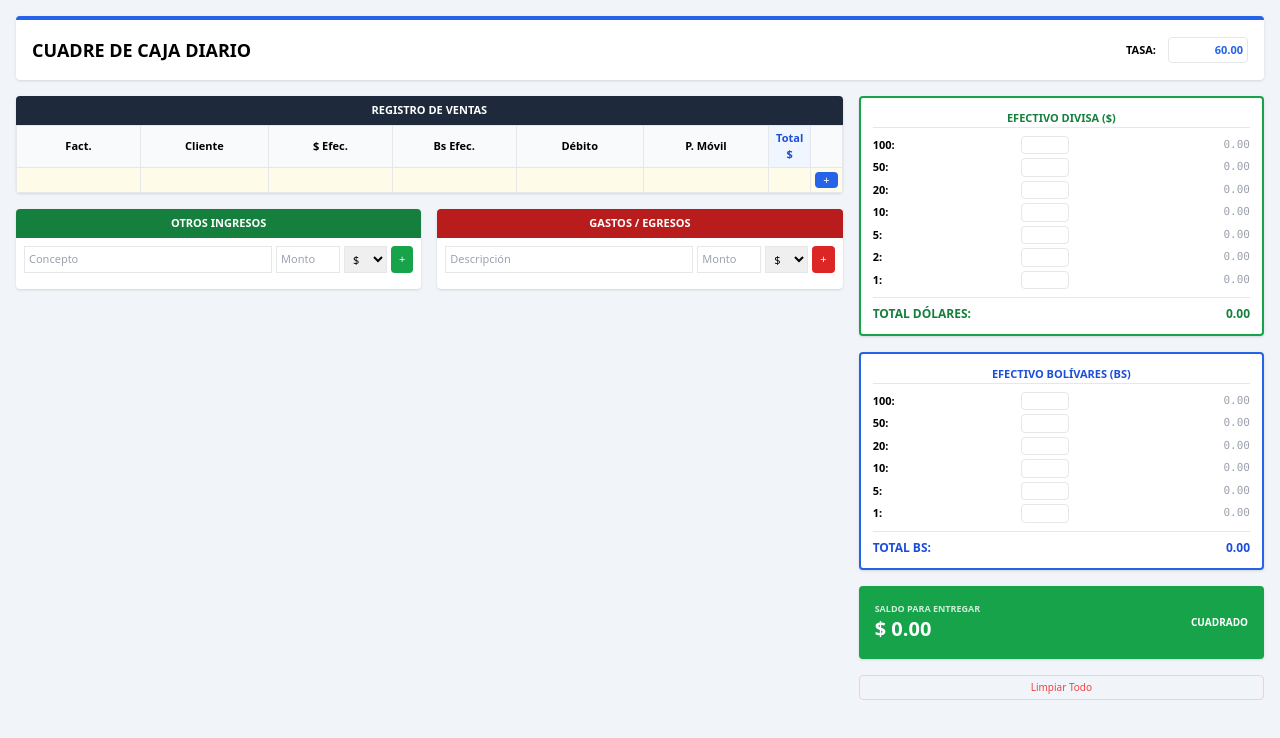
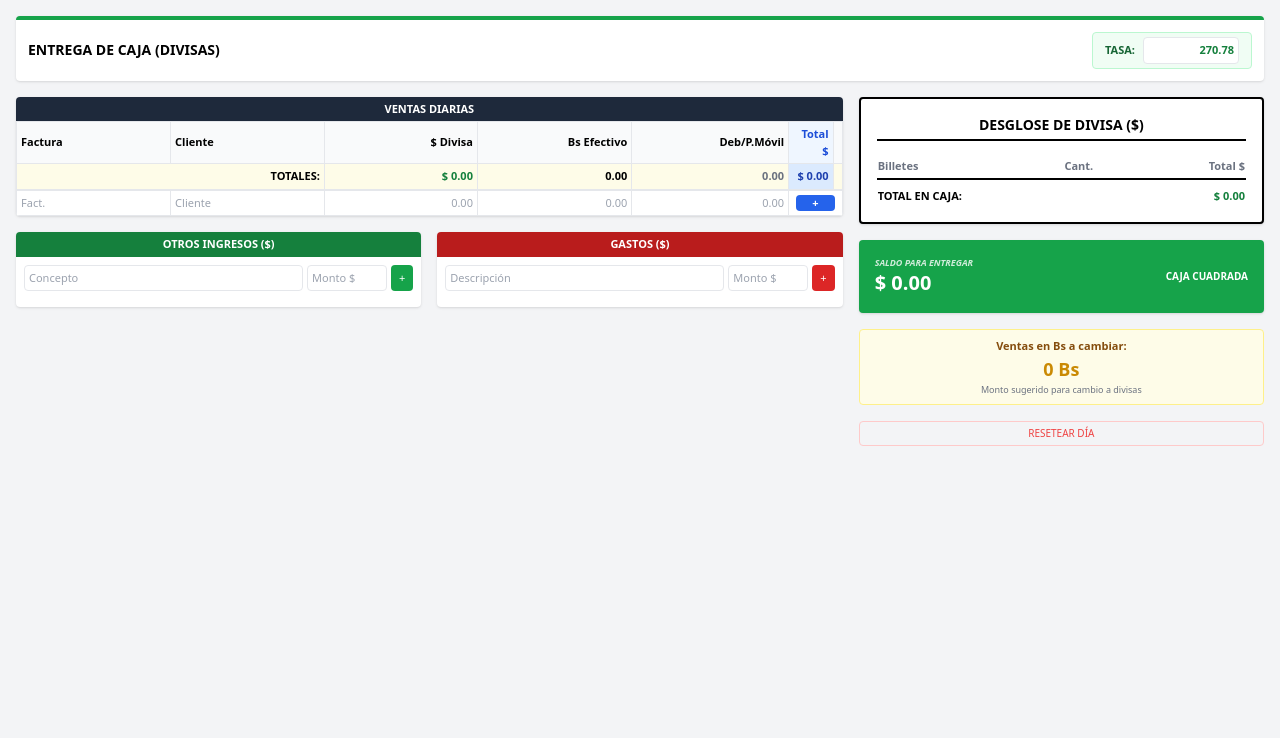
Before and after one commit to motorepuestojesus-eng/cuadre-caja, a plain HTML site: page index.html in a window 1280 px wide. Drawn offline with nearby package versions, Linux system fonts and the light colour scheme.

Commit message:
Refactor index.html for clarity and updates

```diff
--- a/index.html
+++ b/index.html
@@ -3,21 +3,21 @@
 <head>
     <meta charset="UTF-8">
     <meta name="viewport" content="width=device-width, initial-scale=1.0">
-    <title>Cuadre Integral - Moto Repuestos Jesús</title>
+    <title>Cuadre de Caja Divisa - Moto Repuestos Jesús</title>
     <script src="https://cdn.tailwindcss.com"></script>
     <style>
         input::-webkit-outer-spin-button, input::-webkit-inner-spin-button { -webkit-appearance: none; margin: 0; }
-        .tab-header { background: #1e293b; color: white; padding: 6px; font-weight: bold; text-align: center; text-transform: uppercase; }
+        .section-header { background: #1e293b; color: white; padding: 4px; font-weight: bold; text-align: center; text-transform: uppercase; font-size: 11px; }
     </style>
 </head>
-<body class="bg-slate-100 p-2 md:p-4 text-[11px]">
+<body class="bg-gray-100 p-2 md:p-4 text-[11px] font-sans">
     <div class="max-w-7xl mx-auto space-y-4">
 
-        <div class="bg-white p-4 rounded shadow flex flex-wrap justify-between items-center border-t-4 border-blue-600">
-            <h1 class="text-lg font-black">CUADRE DE CAJA DIARIO</h1>
-            <div class="flex items-center gap-3">
-                <span class="font-bold">TASA:</span>
-                <input type="number" id="tasa" value="60.00" oninput="renderTodo()" class="w-20 text-right font-bold border rounded p-1 text-blue-600">
+        <div class="bg-white p-3 rounded shadow flex justify-between items-center border-t-4 border-green-600">
+            <h1 class="text-sm font-black">ENTREGA DE CAJA (DIVISAS)</h1>
+            <div class="flex items-center gap-2 bg-green-50 p-1 px-3 rounded border border-green-200">
+                <span class="font-bold text-green-800">TASA:</span>
+                <input type="number" id="tasa" value="270.78" oninput="render()" class="w-24 text-right font-bold border rounded p-1 text-green-700 bg-white">
             </div>
         </div>
 
@@ -25,57 +25,60 @@
 
             <div class="lg:col-span-8 space-y-4">
                 <div class="bg-white rounded shadow overflow-hidden">
-                    <div class="tab-header">Registro de Ventas</div>
+                    <div class="section-header">Ventas Diarias</div>
                     <table class="w-full border-collapse">
                         <thead>
-                            <tr class="bg-gray-50">
-                                <th class="border p-1">Fact.</th>
-                                <th class="border p-1">Cliente</th>
-                                <th class="border p-1">$ Efec.</th>
-                                <th class="border p-1">Bs Efec.</th>
-                                <th class="border p-1">Débito</th>
-                                <th class="border p-1">P. Móvil</th>
-                                <th class="border p-1 bg-blue-50 text-blue-700">Total $</th>
-                                <th class="border p-1"></th>
+                            <tr class="bg-gray-50 border-b">
+                                <th class="p-1 border text-left">Factura</th>
+                                <th class="p-1 border text-left">Cliente</th>
+                                <th class="p-1 border text-right">$ Divisa</th>
+                                <th class="p-1 border text-right">Bs Efectivo</th>
+                                <th class="p-1 border text-right">Deb/P.Móvil</th>
+                                <th class="p-1 border text-right bg-blue-50 text-blue-700">Total $</th>
+                                <th class="p-1 border"></th>
                             </tr>
                         </thead>
                         <tbody id="listaVentas"></tbody>
-                        <tr class="bg-yellow-50">
-                            <td class="border p-1"><input type="text" id="vFac" class="w-full bg-transparent"></td>
-                            <td class="border p-1"><input type="text" id="vCli" class="w-full bg-transparent"></td>
-                            <td class="border p-1"><input type="number" id="vDol" class="w-full bg-transparent text-right"></td>
-                            <td class="border p-1"><input type="number" id="vBsE" class="w-full bg-transparent text-right"></td>
-                            <td class="border p-1"><input type="number" id="vDeb" class="w-full bg-transparent text-right"></td>
-                            <td class="border p-1"><input type="number" id="vPag" class="w-full bg-transparent text-right"></td>
-                            <td class="border p-1"></td>
-                            <td class="border p-1 text-center"><button onclick="agregarVenta()" class="bg-blue-600 text-white px-2 rounded">+</button></td>
+                        <tr class="bg-yellow-50 font-bold">
+                            <td colspan="2" class="p-1 border text-right uppercase">Totales:</td>
+                            <td id="sumDol" class="p-1 border text-right text-green-700">$ 0.00</td>
+                            <td id="sumBs" class="p-1 border text-right">0.00</td>
+                            <td id="sumElec" class="p-1 border text-right text-gray-500">0.00</td>
+                            <td id="sumTotalUsd" class="p-1 border text-right bg-blue-100 text-blue-800">$ 0.00</td>
+                            <td class="border"></td>
+                        </tr>
+                        <tr class="bg-white border-t-2">
+                            <td class="p-1 border"><input type="text" id="vFac" placeholder="Fact." class="w-full"></td>
+                            <td class="p-1 border"><input type="text" id="vCli" placeholder="Cliente" class="w-full"></td>
+                            <td class="p-1 border"><input type="number" id="vDol" placeholder="0.00" class="w-full text-right"></td>
+                            <td class="p-1 border"><input type="number" id="vBs" placeholder="0.00" class="w-full text-right"></td>
+                            <td class="p-1 border"><input type="number" id="vElec" placeholder="0.00" class="w-full text-right"></td>
+                            <td colspan="2" class="p-1 border text-center"><button onclick="addVenta()" class="bg-blue-600 text-white px-4 rounded font-bold">+</button></td>
                         </tr>
                     </table>
                 </div>
 
                 <div class="grid grid-cols-1 md:grid-cols-2 gap-4">
                     <div class="bg-white rounded shadow overflow-hidden">
-                        <div class="tab-header bg-green-700">Otros Ingresos</div>
+                        <div class="section-header bg-green-700">Otros Ingresos ($)</div>
                         <div class="p-2 space-y-2">
                             <div class="flex gap-1">
-                                <input type="text" id="iDesc" placeholder="Concepto" class="border p-1 flex-1">
-                                <input type="number" id="iMont" placeholder="Monto" class="border p-1 w-16">
-                                <select id="iTipo" class="border p-1"><option value="USD">$</option><option value="BS">Bs</option></select>
-                                <button onclick="agregarMov('ingresos')" class="bg-green-600 text-white px-2 rounded">+</button>
+                                <input type="text" id="iDesc" placeholder="Concepto" class="border p-1 w-full rounded">
+                                <input type="number" id="iMont" placeholder="Monto $" class="border p-1 w-20 rounded">
+                                <button onclick="addMov('ingresos')" class="bg-green-600 text-white px-2 rounded">+</button>
                             </div>
-                            <div id="listaIngresos" class="divide-y"></div>
+                            <div id="contIngresos" class="divide-y"></div>
                         </div>
                     </div>
                     <div class="bg-white rounded shadow overflow-hidden">
-                        <div class="tab-header bg-red-700">Gastos / Egresos</div>
+                        <div class="section-header bg-red-700">Gastos ($)</div>
                         <div class="p-2 space-y-2">
                             <div class="flex gap-1">
-                                <input type="text" id="gDesc" placeholder="Descripción" class="border p-1 flex-1">
-                                <input type="number" id="gMont" placeholder="Monto" class="border p-1 w-16">
-                                <select id="gTipo" class="border p-1"><option value="USD">$</option><option value="BS">Bs</option></select>
-                                <button onclick="agregarMov('gastos')" class="bg-red-600 text-white px-2 rounded">+</button>
+                                <input type="text" id="gDesc" placeholder="Descripción" class="border p-1 w-full rounded">
+                                <input type="number" id="gMont" placeholder="Monto $" class="border p-1 w-20 rounded">
+                                <button onclick="addMov('gastos')" class="bg-red-600 text-white px-2 rounded">+</button>
                             </div>
-                            <div id="listaGastos" class="divide-y"></div>
+                            <div id="contGastos" class="divide-y"></div>
                         </div>
                     </div>
                 </div>
@@ -83,130 +86,136 @@
 
             <div class="lg:col-span-4 space-y-4">
 
-                <div class="bg-white p-3 rounded shadow border-2 border-green-600">
-                    <h2 class="font-bold text-center border-b mb-2 text-green-700">EFECTIVO DIVISA ($)</h2>
-                    <div id="contUsd" class="space-y-1"></div>
-                    <div class="mt-2 pt-2 border-t flex justify-between font-bold text-green-700 text-xs">
-                        <span>TOTAL DÓLARES:</span>
-                        <span id="resUsdEfectivo">0.00</span>
+                <div class="bg-white p-4 rounded shadow border-2 border-black">
+                    <h2 class="text-center font-black text-sm mb-4 border-b-2 border-black pb-1">DESGLOSE DE DIVISA ($)</h2>
+                    <table class="w-full">
+                        <thead>
+                            <tr class="text-left text-gray-500 border-b">
+                                <th class="pb-1">Billetes</th>
+                                <th class="pb-1 text-center">Cant.</th>
+                                <th class="pb-1 text-right">Total $</th>
+                            </tr>
+                        </thead>
+                        <tbody id="billetesDivisa">
+                            </tbody>
+                        <tfoot>
+                            <tr class="border-t-2 border-black font-black">
+                                <td colspan="2" class="pt-2">TOTAL EN CAJA:</td>
+                                <td id="totalEfectivoUsd" class="pt-2 text-right text-green-700">$ 0.00</td>
+                            </tr>
+                        </tfoot>
+                    </table>
+                </div>
+
+                <div id="boxStatus" class="p-4 rounded shadow text-white">
+                    <div class="flex justify-between items-center">
+                        <div>
+                            <p class="text-[9px] uppercase font-bold opacity-80 italic">Saldo para entregar</p>
+                            <p id="finalSaldo" class="text-xl font-black">$ 0.00</p>
+                        </div>
+                        <div id="statusLabel" class="text-right font-black text-[10px] uppercase"></div>
                     </div>
                 </div>
 
-                <div class="bg-white p-3 rounded shadow border-2 border-blue-600">
-                    <h2 class="font-bold text-center border-b mb-2 text-blue-700">EFECTIVO BOLÍVARES (BS)</h2>
-                    <div id="contBs" class="space-y-1"></div>
-                    <div class="mt-2 pt-2 border-t flex justify-between font-bold text-blue-700 text-xs">
-                        <span>TOTAL BS:</span>
-                        <span id="resBsEfectivo">0.00</span>
-                    </div>
+                <div class="bg-yellow-50 p-2 border border-yellow-200 rounded text-center">
+                    <p class="font-bold text-yellow-800">Ventas en Bs a cambiar:</p>
+                    <p id="bsACambiar" class="text-lg font-black text-yellow-600">0.00 Bs</p>
+                    <p class="text-[9px] text-gray-500">Monto sugerido para cambio a divisas</p>
                 </div>
 
-                <div id="cardBalance" class="p-4 rounded shadow text-white">
-                    <div class="flex justify-between items-center">
-                        <div>
-                            <p class="text-[9px] uppercase font-bold opacity-80">Saldo para entregar</p>
-                            <p id="saldoFinal" class="text-xl font-black">$ 0.00</p>
-                        </div>
-                        <div id="statusTexto" class="text-right font-bold text-[10px]"></div>
-                    </div>
-                </div>
+                <button onclick="clearAll()" class="w-full py-1 text-red-500 text-[10px] uppercase border border-red-200 rounded hover:bg-red-50">Resetear Día</button>
+            </div>
 
-                <button onclick="reset()" class="w-full py-1 text-red-500 text-[10px] border border-red-200 rounded">Limpiar Todo</button>
-            </div>
         </div>
     </div>
 
     <script>
-        let db = JSON.parse(localStorage.getItem('moto_v4')) || { ventas: [], ingresos: [], gastos: [], bBs: {}, bUsd: {} };
-        const denBs = [100, 50, 20, 10, 5, 1];
-        const denUsd = [100, 50, 20, 10, 5, 2, 1];
+        let db = JSON.parse(localStorage.getItem('moto_divisa_v1')) || { ventas:[], ingresos:[], gastos:[], bUsd:{} };
+        const dUsd = [100, 50, 20, 10, 5, 2, 1];
 
-        function agregarVenta() {
-            const v = { f: document.getElementById('vFac').value, c: document.getElementById('vCli').value, d: parseFloat(document.getElementById('vDol').value)||0, be: parseFloat(document.getElementById('vBsE').value)||0, db: parseFloat(document.getElementById('vDeb').value)||0, pm: parseFloat(document.getElementById('vPag').value)||0 };
+        function addVenta() {
+            const v = { f:document.getElementById('vFac').value, c:document.getElementById('vCli').value, d:parseFloat(document.getElementById('vDol').value)||0, b:parseFloat(document.getElementById('vBs').value)||0, e:parseFloat(document.getElementById('vElec').value)||0 };
             if(!v.f) return;
             db.ventas.push(v);
-            guardar();
-            ['vFac','vCli','vDol','vBsE','vDeb','vPag'].forEach(id => document.getElementById(id).value = "");
+            save();
+            ['vFac','vCli','vDol','vBs','vElec'].forEach(i => document.getElementById(i).value = "");
         }
 
-        function agregarMov(tipo) {
-            const d = document.getElementById(tipo === 'ingresos' ? 'iDesc' : 'gDesc').value;
-            const m = parseFloat(document.getElementById(tipo === 'ingresos' ? 'iMont' : 'gMont').value);
-            const t = document.getElementById(tipo === 'ingresos' ? 'iTipo' : 'gTipo').value;
+        function addMov(tipo) {
+            const pre = tipo[0];
+            const d = document.getElementById(`${pre}Desc`).value, m = parseFloat(document.getElementById(`${pre}Mont`).value);
             if(!d || !m) return;
-            db[tipo].push({ d, m, t });
-            guardar();
-            document.getElementById(tipo === 'ingresos' ? 'iDesc' : 'gDesc').value = "";
-            document.getElementById(tipo === 'ingresos' ? 'iMont' : 'gMont').value = "";
+            db[tipo].push({ d, m });
+            save();
+            document.getElementById(`${pre}Desc`).value = ""; document.getElementById(`${pre}Mont`).value = "";
         }
 
-        function guardar() { localStorage.setItem('moto_v4', JSON.stringify(db)); renderTodo(); }
+        function save() { localStorage.setItem('moto_divisa_v1', JSON.stringify(db)); render(); }
 
-        function renderTodo() {
-            const tasa = parseFloat(document.getElementById('tasa').value) || 1;
+        function render() {
+            const t = parseFloat(document.getElementById('tasa').value) || 1;
 
             // Ventas
-            let tVentasUsd = 0;
-            const listaV = document.getElementById('listaVentas');
-            listaV.innerHTML = "";
+            let sumD = 0, sumB = 0, sumE = 0, sumTotalUSD = 0;
+            const lv = document.getElementById('listaVentas'); lv.innerHTML = "";
             db.ventas.forEach((v, i) => {
-                const totalF = v.d + ((v.be + v.db + v.pm) / tasa);
-                tVentasUsd += totalF;
-                listaV.innerHTML += `<tr class="border-b"><td class="p-1 border text-center">${v.f}</td><td class="p-1 border">${v.c}</td><td class="p-1 border text-right font-bold text-green-700">$${v.d}</td><td class="p-1 border text-right">${v.be}</td><td class="p-1 border text-right">${v.db}</td><td class="p-1 border text-right">${v.pm}</td><td class="p-1 border text-right font-bold bg-blue-50">$${totalF.toFixed(2)}</td><td class="p-1 border text-center"><button onclick="borrar('ventas',${i})" class="text-red-400">×</button></td></tr>`;
+                const totalF = v.d + ((v.b + v.e) / t);
+                sumD += v.d; sumB += v.b; sumE += v.e; sumTotalUSD += totalF;
+                lv.innerHTML += `<tr class="border-b"><td class="p-1 border">${v.f}</td><td class="p-1 border">${v.c}</td><td class="p-1 border text-right font-bold text-green-700">$${v.d.toFixed(2)}</td><td class="p-1 border text-right">${v.b.toFixed(2)}</td><td class="p-1 border text-right text-gray-400">${v.e.toFixed(2)}</td><td class="p-1 border text-right font-bold bg-blue-50">$${totalF.toFixed(2)}</td><td class="p-1 border text-center"><button onclick="borrar('ventas',${i})" class="text-red-300">×</button></td></tr>`;
             });
 
-            // Ingresos/Gastos
-            let tIngUsd = 0, tGasUsd = 0;
-            ['ingresos', 'gastos'].forEach(tipo => {
-                const cont = document.getElementById(tipo === 'ingresos' ? 'listaIngresos' : 'listaGastos');
-                cont.innerHTML = "";
+            document.getElementById('sumDol').innerText = `$ ${sumD.toFixed(2)}`;
+            document.getElementById('sumBs').innerText = sumB.toFixed(2);
+            document.getElementById('sumElec').innerText = sumE.toFixed(2);
+            document.getElementById('sumTotalUsd').innerText = `$ ${sumTotalUSD.toFixed(2)}`;
+            document.getElementById('bsACambiar').innerText = sumB.toLocaleString('es-VE') + " Bs";
+
+            // Movimientos
+            let tI = 0, tG = 0;
+            [['ingresos','contIngresos'],['gastos','contGastos']].forEach(([tipo, id]) => {
+                const cont = document.getElementById(id); cont.innerHTML = "";
                 db[tipo].forEach((m, i) => {
-                    const equiv = m.t === 'BS' ? m.m / tasa : m.m;
-                    tipo === 'ingresos' ? tIngUsd += equiv : tGasUsd += equiv;
-                    cont.innerHTML += `<div class="flex justify-between py-1"><span>${m.d}</span><span class="font-bold">${m.t==='USD'?'$':'Bs '}${m.m} <button onclick="borrar('${tipo}',${i})" class="text-red-300 ml-1">×</button></span></div>`;
+                    tipo === 'ingresos' ? tI += m.m : tG += m.m;
+                    cont.innerHTML += `<div class="flex justify-between p-1"><span>${m.d}</span><span class="font-bold">$ ${m.m.toFixed(2)} <button onclick="borrar('${tipo}',${i})" class="text-red-300 ml-1">×</button></span></div>`;
                 });
             });
 
-            // Render Billetes
-            renderBilletes('contBs', denBs, 'bBs', 'subBs');
-            renderBilletes('contUsd', denUsd, 'bUsd', 'subUsd');
+            // Billetes Divisa
+            const bCont = document.getElementById('billetesDivisa');
+            if(bCont.innerHTML === "") {
+                dUsd.forEach(val => {
+                    bCont.innerHTML += `<tr>
+                        <td class="py-1 font-bold">${val} $</td>
+                        <td class="py-1 text-center"><input type="number" class="w-12 border rounded text-center" oninput="actB(${val},this.value)" value="${db.bUsd[val]||''}"></td>
+                        <td class="py-1 text-right font-mono sub-usd" id="sub-${val}">${((db.bUsd[val]||0)*val).toFixed(2)}</td>
+                    </tr>`;
+                });
+            }
 
-            // Totales Efectivo
-            let totalBs = 0; document.querySelectorAll('.subBs').forEach(s => totalBs += parseFloat(s.innerText));
-            let totalUsd = 0; document.querySelectorAll('.subUsd').forEach(s => totalUsd += parseFloat(s.innerText));
+            let totalEfeUsd = 0;
+            document.querySelectorAll('.sub-usd').forEach(s => totalEfeUsd += parseFloat(s.innerText));
+            document.getElementById('totalEfectivoUsd').innerText = `$ ${totalEfeUsd.toFixed(2)}`;
 
-            const totalCajaGlobal = totalUsd + (totalBs / tasa);
-            const saldoEsperado = tVentasUsd + tIngUsd - tGasUsd;
-            const diff = totalCajaGlobal - saldoEsperado;
+            // Cuadre
+            const saldoEsperado = sumD + tI - tG; // Lo que entró en $ efectivo + otros ingresos - gastos en $
+            const diff = totalEfeUsd - saldoEsperado;
+            document.getElementById('finalSaldo').innerText = `$ ${saldoEsperado.toFixed(2)}`;
 
-            document.getElementById('resBsEfectivo').innerText = totalBs.toFixed(2);
-            document.getElementById('resUsdEfectivo').innerText = totalUsd.toFixed(2);
-            document.getElementById('saldoFinal').innerText = `$ ${saldoEsperado.toFixed(2)}`;
-
-            const card = document.getElementById('cardBalance');
-            if (Math.abs(diff) < 0.05) { card.className = "p-4 rounded shadow text-white bg-green-600"; document.getElementById('statusTexto').innerText = "CUADRADO"; }
-            else if (diff > 0) { card.className = "p-4 rounded shadow text-white bg-blue-600"; document.getElementById('statusTexto').innerText = "SOBRANTE: $" + diff.toFixed(2); }
-            else { card.className = "p-4 rounded shadow text-white bg-red-600"; document.getElementById('statusTexto').innerText = "FALTANTE: $" + Math.abs(diff).toFixed(2); }
+            const box = document.getElementById('boxStatus');
+            if (Math.abs(diff) < 0.05) { box.className = "p-4 rounded shadow text-white bg-green-600"; document.getElementById('statusLabel').innerText = "Caja Cuadrada"; }
+            else if (diff > 0) { box.className = "p-4 rounded shadow text-white bg-blue-600"; document.getElementById('statusLabel').innerText = "Sobrante: $" + diff.toFixed(2); }
+            else { box.className = "p-4 rounded shadow text-white bg-red-600"; document.getElementById('statusLabel').innerText = "Faltante: $" + Math.abs(diff).toFixed(2); }
         }
 
-        function renderBilletes(idCont, dens, dbKey, subClass) {
-            const cont = document.getElementById(idCont);
-            if(cont.innerHTML === "") {
-                dens.forEach(d => {
-                    cont.innerHTML += `<div class="flex items-center justify-between gap-2">
-                        <span class="w-8 font-bold">${d}:</span>
-                        <input type="number" class="w-12 border rounded text-center" oninput="actB('${dbKey}',${d},this.value)" value="${db[dbKey][d]||''}">
-                        <span class="${subClass} w-16 text-right font-mono text-gray-400">${((db[dbKey][d]||0)*d).toFixed(2)}</span>
-                    </div>`;
-                });
-            }
+        function actB(d, v) { db.bUsd[d] = v;
+            const sub = (parseFloat(v)||0) * d;
+            document.getElementById(`sub-${d}`).innerText = sub.toFixed(2);
+            localStorage.setItem('moto_divisa_v1', JSON.stringify(db)); render();
         }
+        function borrar(t, i) { db[t].splice(i, 1); save(); }
+        function clearAll() { if(confirm("¿Limpiar todo el día?")) { db={ventas:[],ingresos:[],gastos:[],bUsd:{}}; save(); location.reload(); }}
 
-        function actB(key, den, val) { db[key][den] = val; guardar(); }
-        function borrar(t, i) { db[t].splice(i, 1); guardar(); }
-        function reset() { if(confirm("¿Limpiar todo?")) { db={ventas:[],ingresos:[],gastos:[],bBs:{},bUsd:{}}; guardar(); location.reload(); }}
-
-        renderTodo();
+        render();
     </script>
 </body>
 </html>
```
